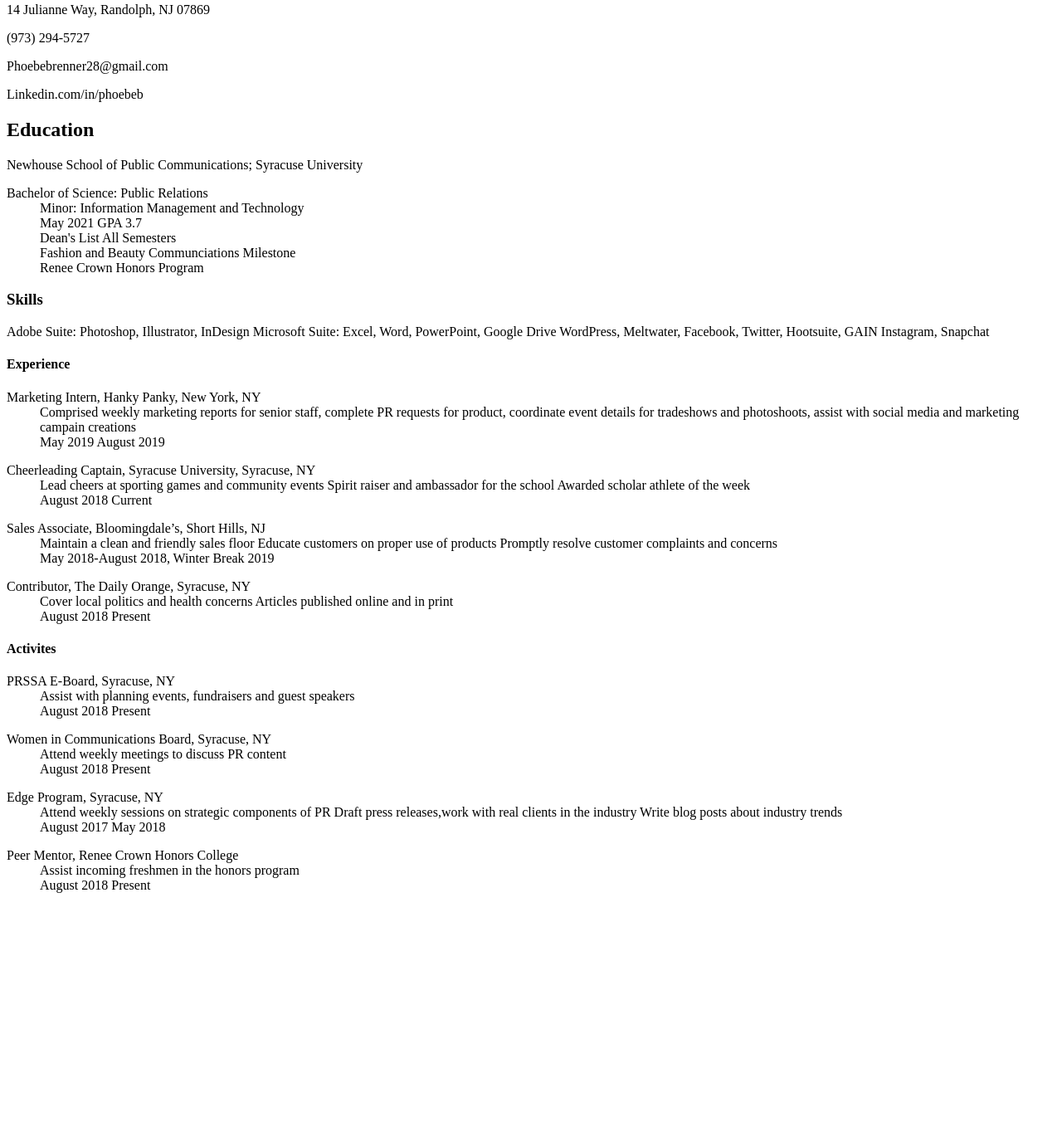
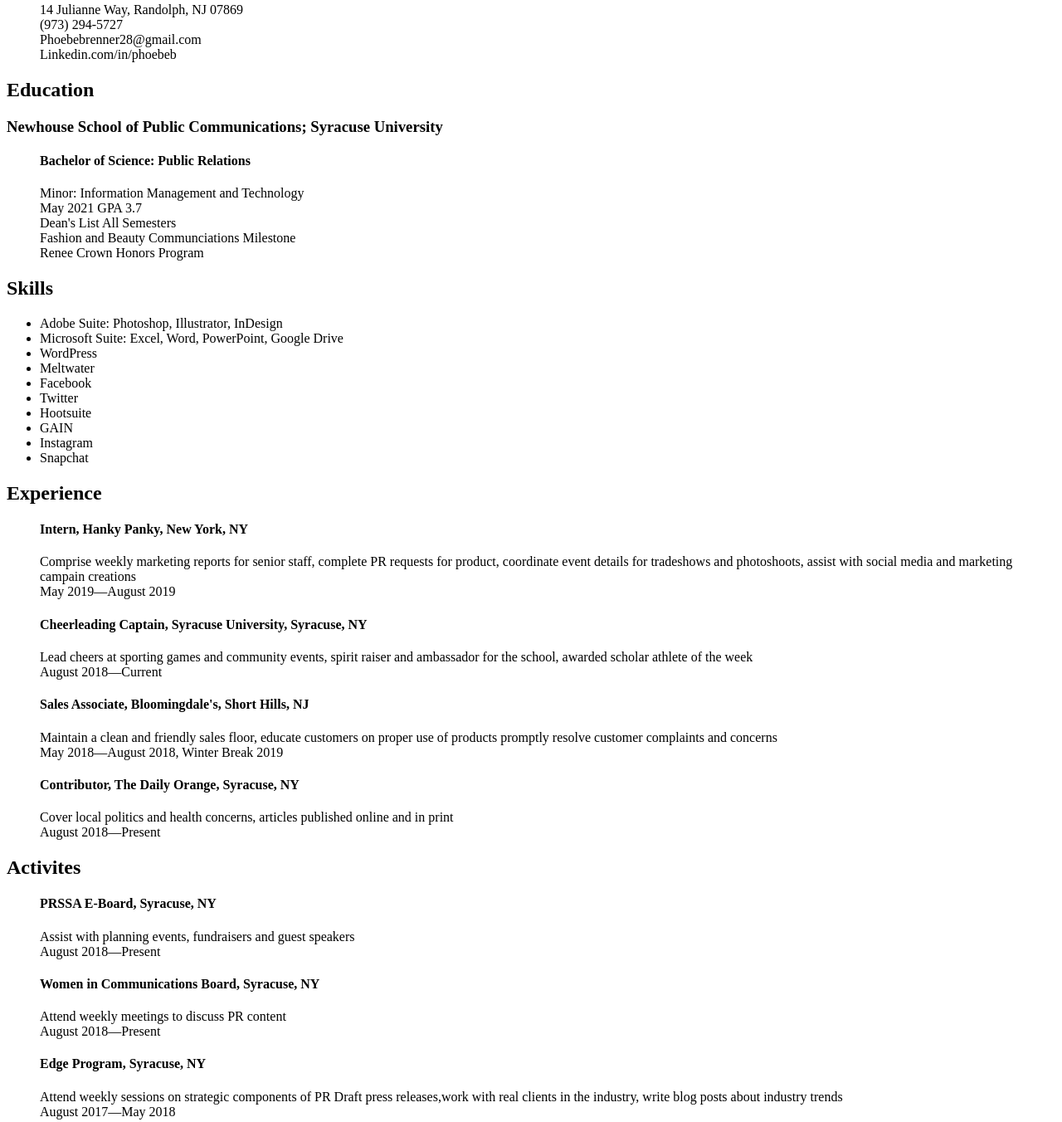
Before and after one commit to phbrennesu/Phoebe, a plain HTML site: page assignments/phbrenne/resume.html in a window 1280 px wide. Shown: the part 77-1429 px from the top of the page at 83% size. Before the commit the page ends 1169 px from the top, so only its background shows below. Drawn offline with Linux system fonts and the light colour scheme.

Commit message:
Update resume.html

```diff
--- a/assignments/phbrenne/resume.html
+++ b/assignments/phbrenne/resume.html
@@ -2,85 +2,86 @@
 <html lang="en">
  <head>
         <title> Phoebe Brenner Resume  </title>
+        <link rel="stylesheet" type="css" href="style.css"/>
+
  </head>
 <body>
         <main>
     <h1>Phoebe D. Brenner </h1>
-     <p> 14 Julianne Way, Randolph, NJ 07869 </p>
-    <p> (973) 294-5727 </p>
-    <p> Phoebebrenner28@gmail.com </p>
-     <p>Linkedin.com/in/phoebeb </p>
+    <dl>
+     <dt><dd> 14 Julianne Way, Randolph, NJ 07869 </dd></dt>
+    <dt><dd> (973) 294-5727 </dd></dt>
+    <dt><dd> Phoebebrenner28@gmail.com </dd></dt>
+    <dt><dd>Linkedin.com/in/phoebeb </dd></dt>
+    </dl>
+ <h2> Education </h2>
+<h3> Newhouse School of Public Communications;
+Syracuse University    </h3>
+       <h4> <dl> <dt><dd>Bachelor of Science: Public Relations</dd></dt></h4>
+        <dt><dd>  Minor: Information Management and Technology </dd></dt>
+        <dt><dd>May 2021 GPA 3.7 </dd></dt>
+       <dt><dd> Dean's List All Semesters </dd></dt>
+    <dt><dd>Fashion and Beauty Communciations Milestone </dd></dt>
+       <dt><dd> Renee Crown Honors Program </dd></dt>
+    </dl>
 
- <h2> Education </h2>
-<p> Newhouse School of Public Communications;
-Syracuse University  </p>
 
-        <dt>Bachelor of Science: Public Relations</dt>
-        <dd>  Minor: Information Management and Technology </dd>
-        <dd>May 2021 GPA 3.7 </dd>
-        <dd> Dean's List All Semesters </dd>
-        <dd>Fashion and Beauty Communciations Milestone </dd>
-        <dd> Renee Crown Honors Program </dd>
+<h2> Skills </h2>
+<p> <ul> <li>Adobe Suite: Photoshop, Illustrator, InDesign </li>
+<li>Microsoft Suite: Excel, Word, PowerPoint, Google Drive </li>
+<li>WordPress</li> <li>Meltwater</li> <li>Facebook</li> <li>Twitter</li> <li>Hootsuite</li> <li>GAIN</li>
+<li>Instagram</li>  <li>Snapchat</li> </p> </ul>
+
+<h2> Experience </h2>
+<dl> <dt><dd> <h4>Intern, Hanky Panky, New York, NY </h4> </dd> </dt>
+        <dt><dd>Comprise weekly marketing reports for senior staff, complete PR requests
+                for product, coordinate event details for tradeshows and photoshoots, assist with social media and marketing campain creations </dd></dt>
+       <dt> <dd>May 2019&#8212;August 2019</dd></dt>
       </dl>
       <dl>
-
-
-<h3> Skills </h3>
-<p>Adobe Suite: Photoshop, Illustrator, InDesign
-Microsoft Suite: Excel, Word, PowerPoint, Google Drive
-WordPress, Meltwater, Facebook, Twitter, Hootsuite, GAIN
-Instagram, Snapchat </p>
-
-<h4> Experience </h4>
-<dl>
-        <dt>Marketing Intern, Hanky Panky, New York, NY </dt>
-        <dd>Comprised weekly marketing reports for senior staff, complete PR requests
-                for product, coordinate event details for tradeshows and photoshoots, assist with social media and marketing campain creations </dd>
-        <dd>May 2019 August 2019</dd>
-      </dl>
-      <dl>
-            <dt>Cheerleading Captain, Syracuse University, Syracuse, NY </dt>
-            <dd> Lead cheers at sporting games and community events Spirit raiser and ambassador for the school
-                    Awarded scholar athlete of the week  </dd>
-            <dd>August 2018 Current</dd>
+           <h4><dt><dd>Cheerleading Captain, Syracuse University, Syracuse, NY </dd></dt> </h4>
+            <dt><dd> Lead cheers at sporting games and community events, spirit raiser and ambassador for the school,
+                    awarded scholar athlete of the week  </dd></dt>
+           <dt><dd>August 2018&#8212;Current</dd></dt>
           </dl>
 <dl>
-    <dt>Sales Associate, Bloomingdale’s, Short Hills, NJ  </dt>
-        <dd> Maintain a clean and friendly sales floor
-                Educate customers on proper use of products Promptly resolve customer complaints and concerns  </dd>
-        <dd>  May 2018-August 2018, Winter Break 2019  </dd>
+   <h4> <dt><dd>Sales Associate, Bloomingdale&#39s, Short Hills, NJ </dd> </dt> </h4>
+   <dt><dd> Maintain a clean and friendly sales floor,
+                educate customers on proper use of products promptly resolve customer complaints and concerns  </dd></dt>
+                <dt><dd>  May 2018&#8212;August 2018, Winter Break 2019  </dd></dt>
             </dl>
             <dl>
-                    <dt>Contributor, The Daily Orange, Syracuse, NY   </dt>
-                        <dd> Cover local politics and health concerns Articles published online and in print </dd>
-                        <dd> August 2018 Present  </dd>
+                   <h4><dt><dd>Contributor, The Daily Orange, Syracuse, NY </dd>  </dt> </h4>
+                   <dt><dd> Cover local politics and health concerns, articles published online and in print </dd></dt>
+                    <dt><dd> August 2018&#8212;Present  </dd></dt>
                             </dl>
 
 
-<h4> Activites </h4>
+<h2> Activites </h2>
 <dl>
-        <dt>PRSSA E-Board, Syracuse, NY  </dt>
-            <dd> Assist with planning events, fundraisers and guest speakers </dd>
-            <dd> August 2018 Present  </dd>
+       <h4> <dt> <dd>PRSSA E-Board, Syracuse, NY </dd> </dt> </h4>
+           <dt><dd> Assist with planning events, fundraisers and guest speakers </dd></dt>
+           <dt> <dd> August 2018&#8212;Present  </dd></dt>
                 </dl>
                 <dl>
-                        <dt> Women in Communications Board, Syracuse, NY   </dt>
-                            <dd>  Attend weekly meetings to discuss PR content   </dd>
-                            <dd> August 2018 Present  </dd>
+                       <h4> <dt> <dd>Women in Communications Board, Syracuse, NY </dd>  </dt> </h4>
+                           <dt> <dd>  Attend weekly meetings to discuss PR content   </dd></dt>
+                          <dt> <dd> August 2018&#8212;Present  </dd></dt>
                                 </dl>
                                 <dl>
-                                        <dt> Edge Program, Syracuse, NY  </dt>
-                                            <dd> Attend weekly sessions on strategic components of PR Draft press releases,work with real clients in the industry Write blog posts about industry trends
-                                            </dd>
-                                            <dd> August 2017 May 2018 </dd>
+                                       <h4> <dt><dd> Edge Program, Syracuse, NY </dd></dt></h4>
+                                           <dt> <dd> Attend weekly sessions on strategic components of PR Draft press releases,work with real clients in the industry, write blog posts about industry trends
+                                            </dd> </dt>
+                                            <dt><dd> August 2017&#8212;May 2018 </dd> </dt>
                                                 </dl>
 
                                                 <dl>
-                                                        <dt> Peer Mentor, Renee Crown Honors College  </dt>
-                                                            <dd> Assist incoming freshmen in the honors program
-                                                            </dd>
-                                                            <dd> August 2018 Present </dd>
+                                                       <h4><dt> <dd> Peer Mentor, Renee Crown Honors College </dd> </dt> </h4>
+                                                           <dt><dd> Assist incoming freshmen in the honors program
+                                                            </dd></dt>
+                                                            <dd><dt>August 2018&#8212;Present </dt> </dd>
                                                                 </dl>
+
 
 
 
```
